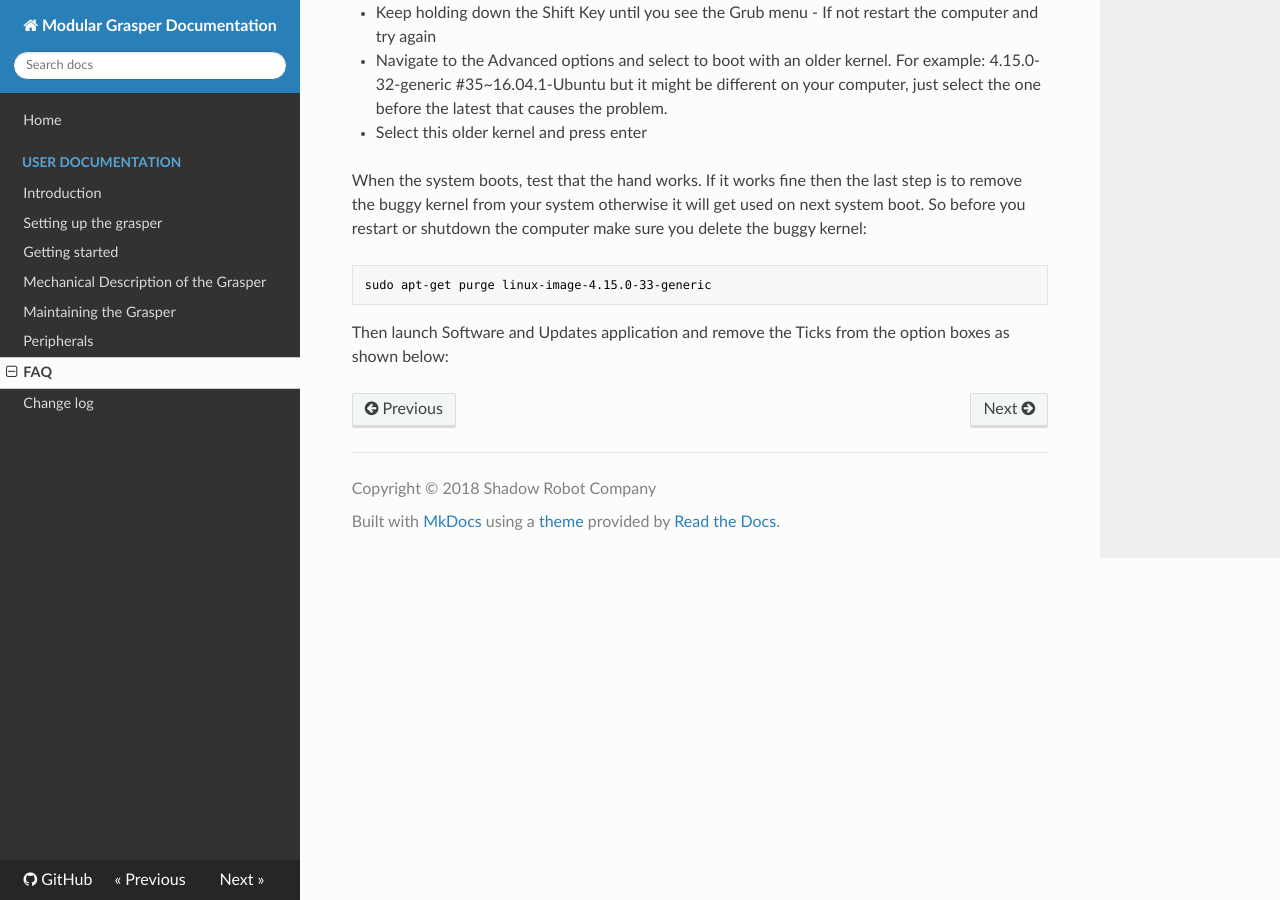
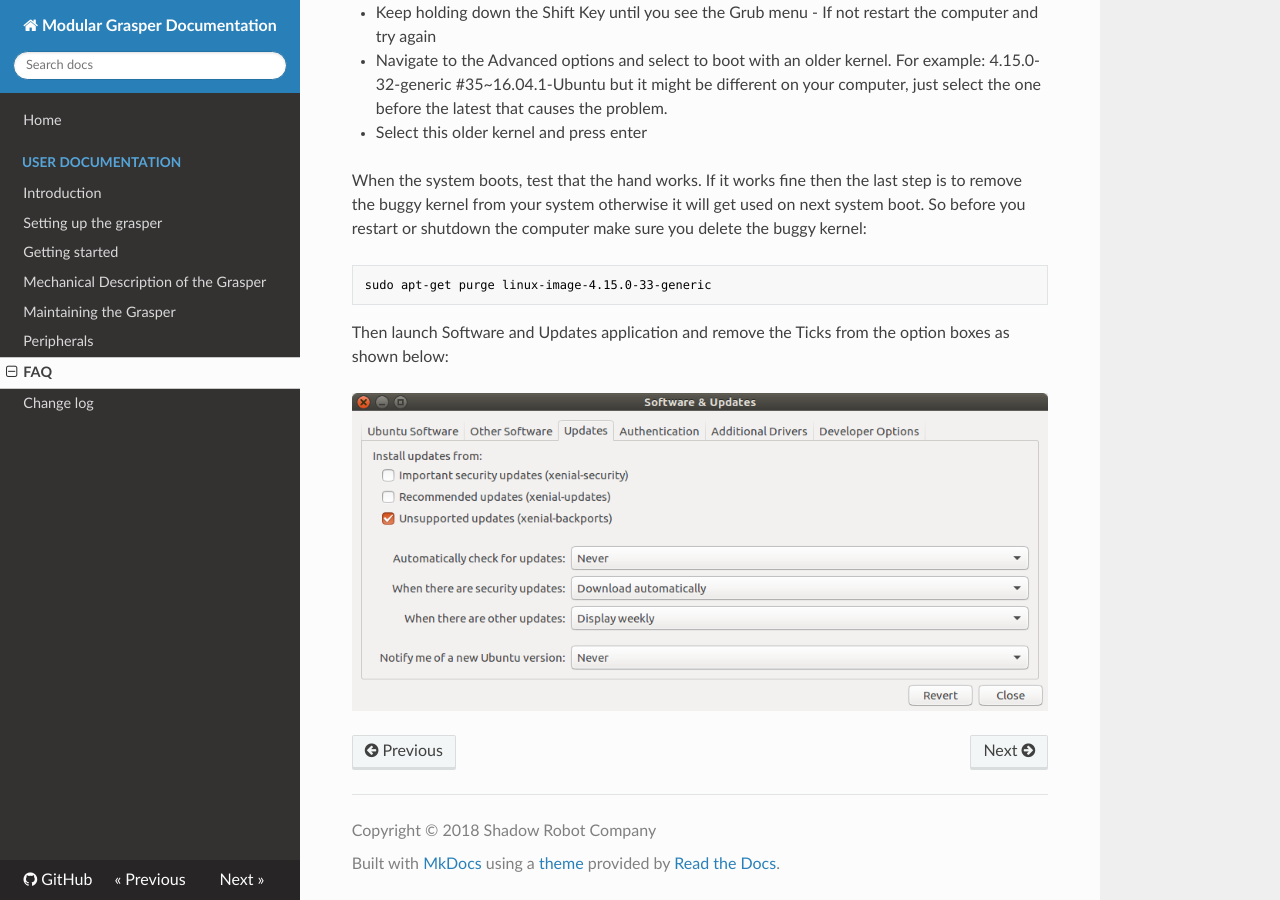
Before and after one commit to shadow-robot/fh_documentation, an MkDocs documentation site: the page built from docs/user_guide/8_FAQ.md, in a window 1280 px wide and 900 px high, scrolled down 2398 px. Built offline with MkDocs 1.6.1, drawn with Linux system fonts in a browser that asks for light colours; nearby versions of some CDN libraries; old or Windows-style settings are respelled for this version of MkDocs.

Commit message:
Update 8_FAQ.md

````diff
--- a/docs/user_guide/8_FAQ.md
+++ b/docs/user_guide/8_FAQ.md
@@ -104,3 +104,5 @@ When the system boots, test that the hand works. If it works fine then the last
 sudo apt-get purge linux-image-4.15.0-33-generic
 ```
 Then launch Software and Updates application and remove the Ticks from the option boxes as shown below:
+
+![disabling_updates](../img/disabling_updates.png)
````
